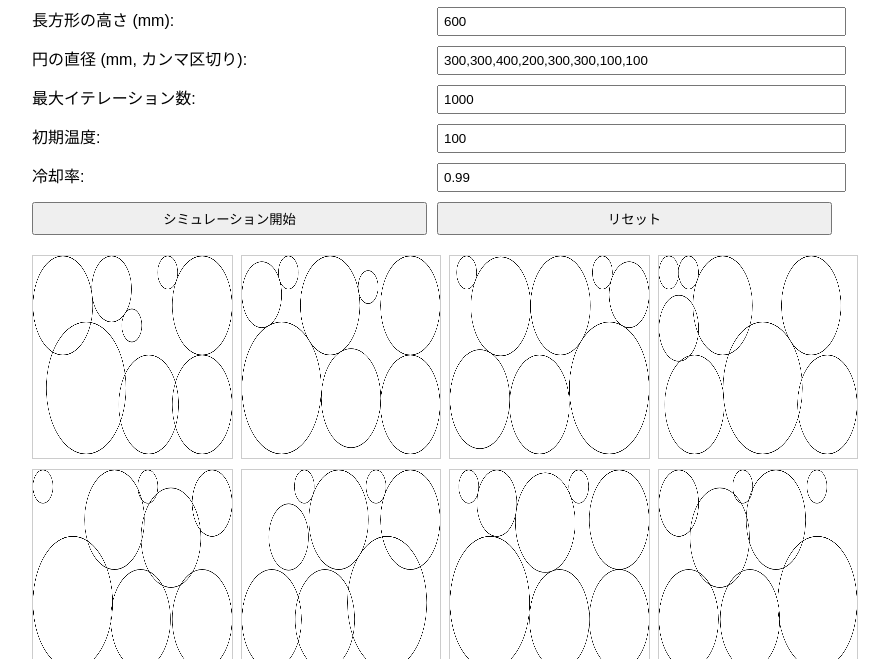
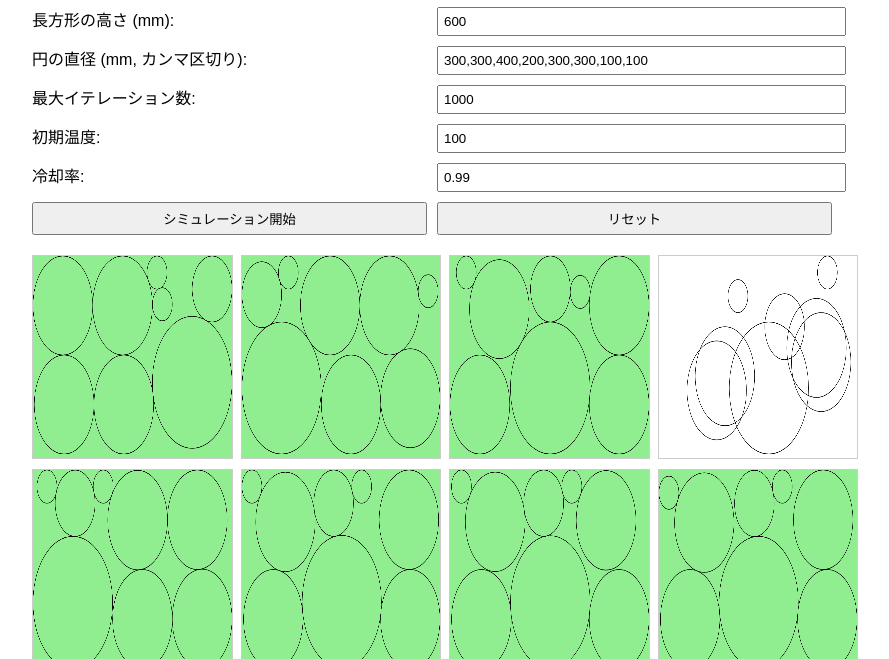
Before and after one commit to ohano3/ohano3.github.io, a plain HTML site: page index.html in a window 1280 px wide. Both pictures are taken after a click on the button "シミュレーション開始". Shown: the part 141-800 px from the top of the page, without its empty margins (208-1097 px from the left). Drawn offline with Linux system fonts and the light colour scheme.

Commit message:
永続モード

```diff
--- a/index.html
+++ b/index.html
@@ -154,7 +154,7 @@
         let currentStage = 0;
 
         function optimizationStep() {
-            if (currentStage >= stages.length || simulations.every(sim => !sim.isSimulating)) {
+            if (currentStage >= stages.length) {
                 simulations.forEach((sim, index) => {
                     if (checkValidPlacement(sim.circles, sim.canvas.width, sim.canvas.height)) {
                         sim.isSimulating = false;
@@ -162,12 +162,18 @@
                     }
                 });
 
-                if (simulations.some(sim => !sim.isSimulating)) {
-                    resultMessage.textContent = '有効な配置が見つかりました';
+                if (simulations.every(sim => !sim.isSimulating)) {
+                    resultMessage.textContent = 'すべての配置が見つかりました';
                 } else {
-                    resultMessage.textContent = '有効な配置が見つかりませんでした';
-                    currentStage = 0; // 再試行
+                    resultMessage.textContent = '一部の配置が見つかりました。再試行中...';
+                    currentStage = 0;
+                    simulations.forEach(sim => {
+                        if (sim.isSimulating) {
+                            initializeSimulation(sim);
+                        }
+                    });
                 }
+                requestAnimationFrame(optimizationStep);
                 return;
             }
 
@@ -187,6 +193,26 @@
         }
 
         requestAnimationFrame(optimizationStep);
+    }
+
+    function initializeSimulation(sim) {
+        const rectWidth = sim.canvas.width;
+        const rectHeight = sim.canvas.height;
+        const circleSizes = sim.circles.map(circle => circle.r * 2);
+
+        // 円を大きさでソート（大きい順）
+        const sortedCircles = circleSizes.map((size, index) => ({ size, index }))
+            .sort((a, b) => b.size - a.size);
+
+        // 円の初期配置を調整
+        sim.circles = sortedCircles.map(({ size, index }, i) => {
+            const r = size / 2;
+            const x = Math.random() * (rectWidth - 2 * r) + r;
+            const y = ((sortedCircles.length - 1 - i) / (sortedCircles.length - 1)) * (rectHeight - 2 * r) + r;
+            return { x, y, r, originalIndex: index };
+        });
+
+        drawCircles(sim.ctx, sim.circles, sim.canvas.width, sim.canvas.height);
     }
 
     function applyForces(circles, forceFactor, width, height) {
```
